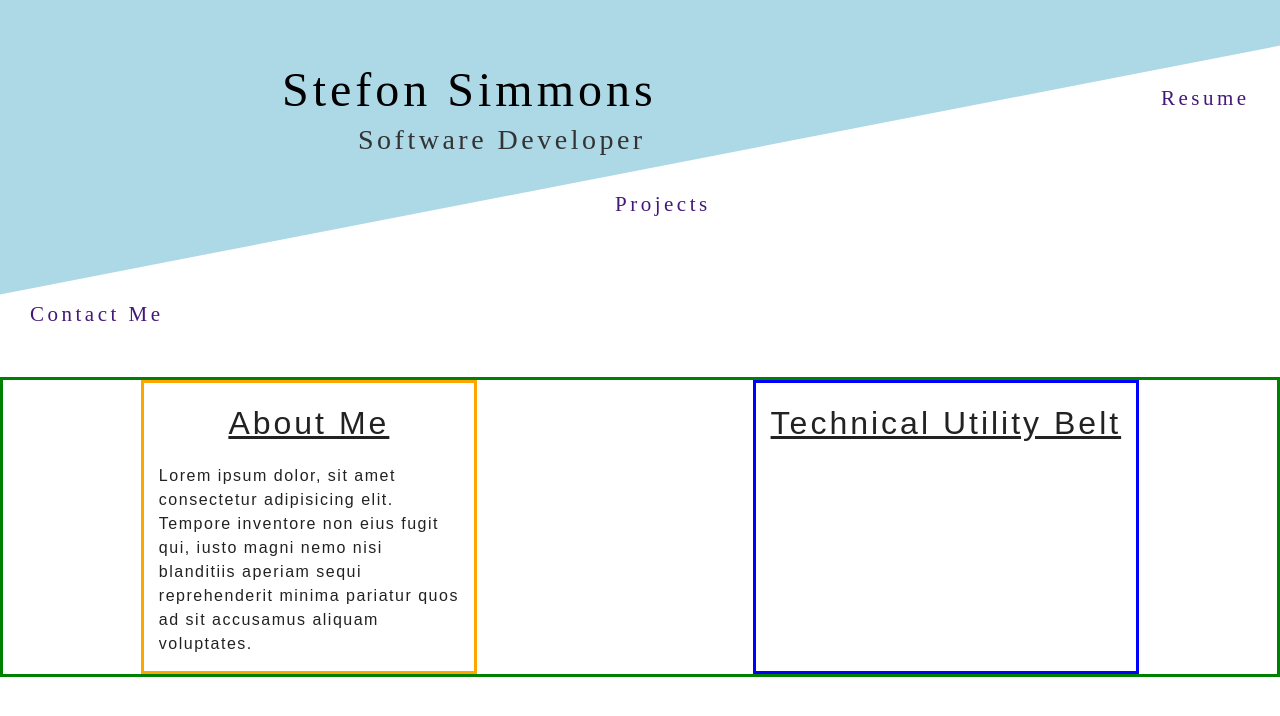
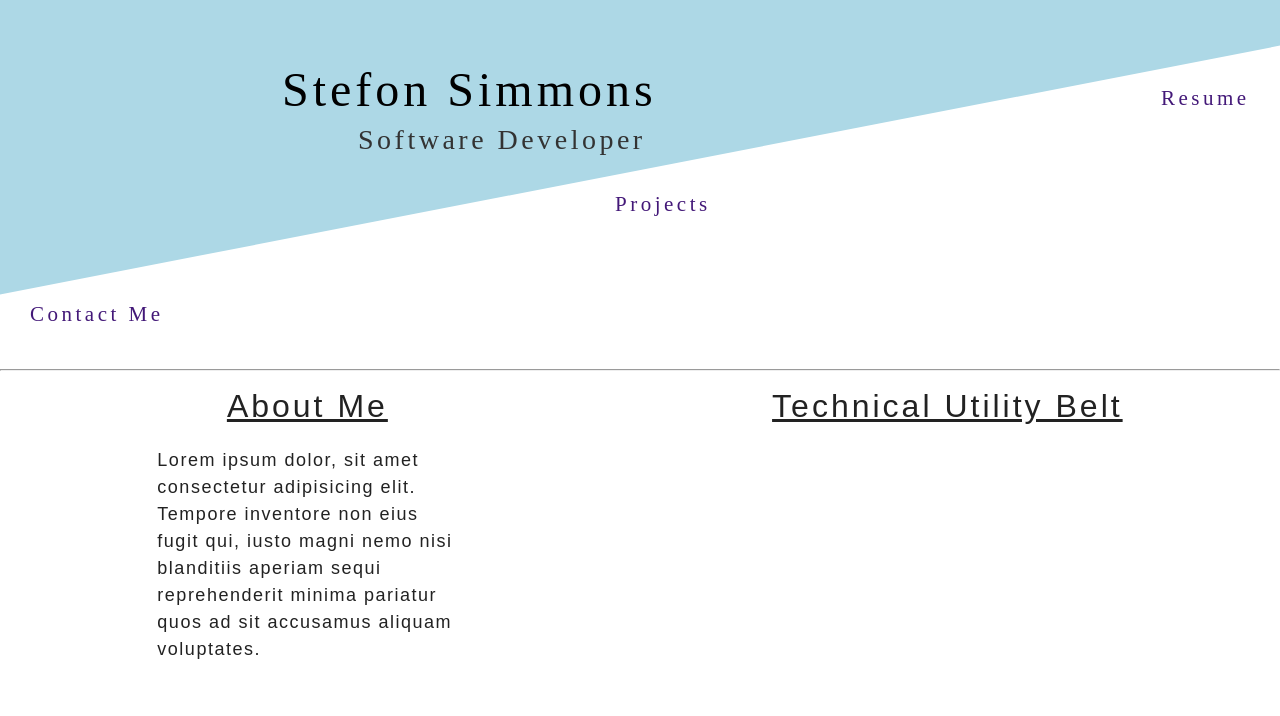
Before and after one commit to StefonSimmons/portfolio, a React (Create React App) app in the folder portfolio_app/: page / in a window 1280 px wide. Shown: the top 716 px of the page. Built offline with nearby package versions, Linux system fonts and the light colour scheme.

Commit message:
further styled About Me

```diff
--- a/portfolio_app/src/components/AboutMe.jsx
+++ b/portfolio_app/src/components/AboutMe.jsx
@@ -1,31 +1,29 @@
 import React from 'react'
 import styled from 'styled-components'
 
+
 const AboutContainer = styled.main`
-  border: green solid 3px;
   display: flex;
   justify-content: space-around;
   position: relative;
-  top: -3vh;
+  top: -6vh;
   font-family: 'Ubuntu Condensed', sans-serif;
 
 `
 const AboutSection = styled.section`
-  border: orange solid 3px;
   margin: 0 25px;
   width: 300px;
-  padding: 15px;
+  padding: 10px 15px;
   letter-spacing: 1.5px;
   line-height: 1.5;
 `
 
 const Statement = styled.p`
-
+  font-size: 18px
 `
 const TechSection = styled.section`
-  border: blue solid 3px;
   margin: 0 25px;
-  padding: 15px;
+  padding: 10px 15px;
 `
 const ToolBelt = styled.div`
   display: grid;
@@ -33,7 +31,7 @@ const ToolBelt = styled.div`
   grid-gap: 35px
 `
 const Icon = styled.i`
-  font-size: 5em;
+  font-size: 4.5em;
   color: black;
 `
 const Header = styled.h1`
--- a/portfolio_app/src/components/Home.jsx
+++ b/portfolio_app/src/components/Home.jsx
@@ -36,7 +36,10 @@ const Title = styled.h2`
   letter-spacing: 3.5px;
   color: #333333
 `
-
+const Divider = styled.hr`
+  position: relative;
+  top: -5vh;
+`
 export default function Home() {
   return (
     <>
@@ -49,6 +52,7 @@ export default function Home() {
 
       <Navigation />
 
+      <Divider/>
     </>
   )
 }
```
